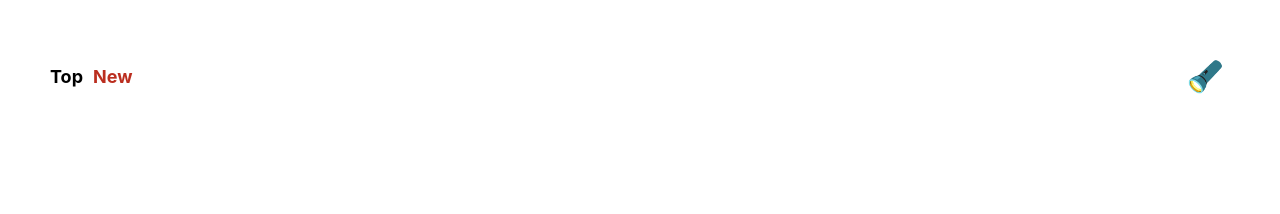
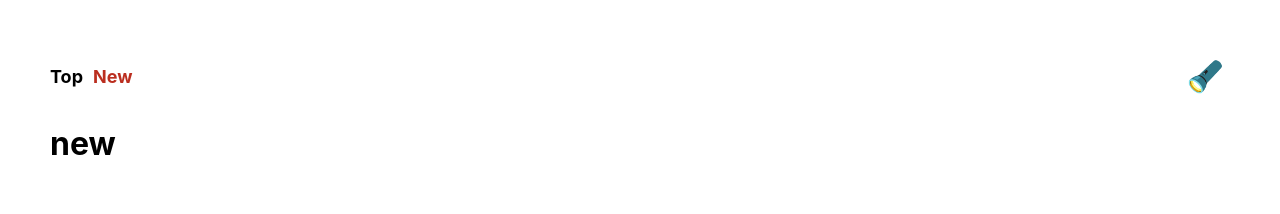
Before and after one commit to omoemm/hnclone, a React app: page /new in a window 1280 px wide. Shown: the top 214 px of the page. Built offline with nearby package versions, Linux system fonts and the light colour scheme.

Commit message:
Add Posts component

```diff
--- a/app/App.js
+++ b/app/App.js
@@ -1,14 +1,24 @@
 import React from 'react'
 import './index.css'
+import { BrowserRouter as Router, Route, Switch } from 'react-router-dom'
 import Nav from './components/Nav'
-import { BrowserRouter as Router, Route, Switch } from 'react-router-dom'
+import Posts from './components/Posts'
 
+const Top = <Posts category='top' />
+const New = <Posts category='new' />
 export default class App extends React.Component {
   render() {
     return (
       <Router>
         <div className='container'>
           <Nav />
+
+          <Switch>
+            <Route exact path="/" render={() => <Posts category='top'/>}/>
+            <Route exact path="/new" render={() => <Posts category='new'/>}/>
+            <Route render={() => <h1>404</h1>}/>
+          </Switch>
+
         </div>
       </Router>
     )
--- /dev/null
+++ b/app/components/Posts.js
@@ -0,0 +1,13 @@
+import React from 'react'
+import PropTypes from 'prop-types'
+
+export default class Posts extends React.Component {
+  propTypes = {
+    category: PropTypes.string.isRequired,
+  }
+
+  render() {
+    const { category } = this.props
+    return <h1>{category}</h1>
+  }
+}
```
